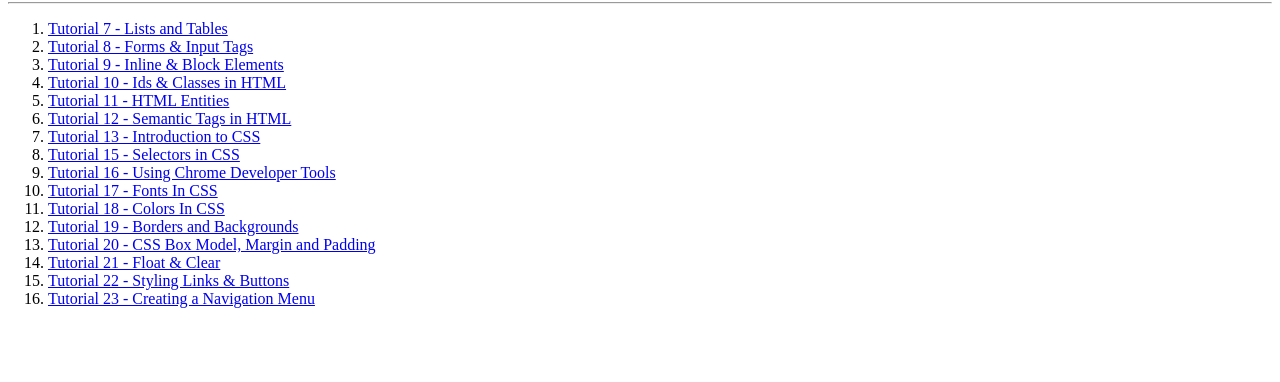
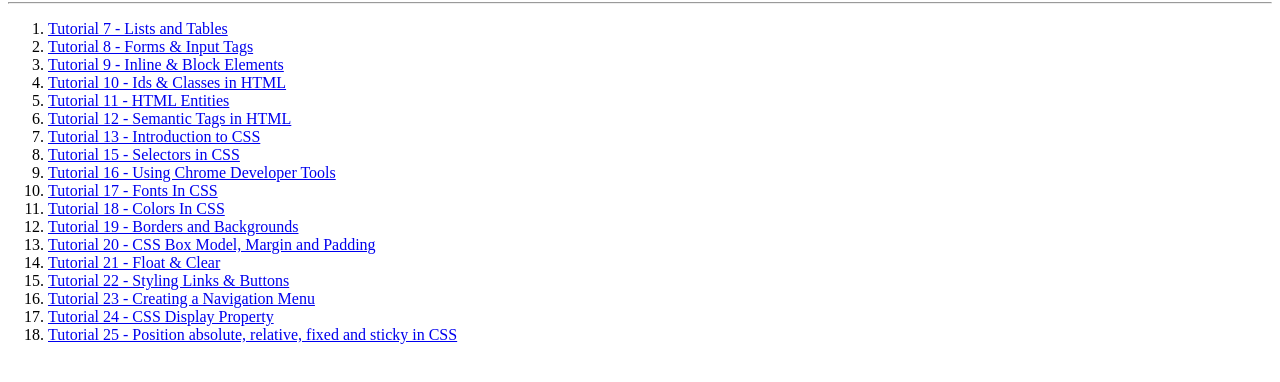
Before and after one commit to Vssomani/Training, a plain HTML site: page index.html in a window 1280 px wide. Shown: the part 78-460 px from the top of the page. Drawn offline with Linux system fonts and the light colour scheme.

Commit message:
Update index.html

```diff
--- a/index.html
+++ b/index.html
@@ -29,6 +29,9 @@
         <li><a href=tutorial21.html>Tutorial 21 - Float & Clear </a></li>
         <li><a href=tutorial22.html>Tutorial 22 - Styling Links & Buttons </a></li>
         <li><a href=tutorial23.html>Tutorial 23 - Creating a Navigation Menu </a></li>
+        <li><a href=tutorial24.html>Tutorial 24 - CSS Display Property </a></li>
+        <li><a href=tutorial25.html>Tutorial 25 - Position absolute, relative, fixed and sticky in CSS </a></li>
+
 
     </ol>
 
```
